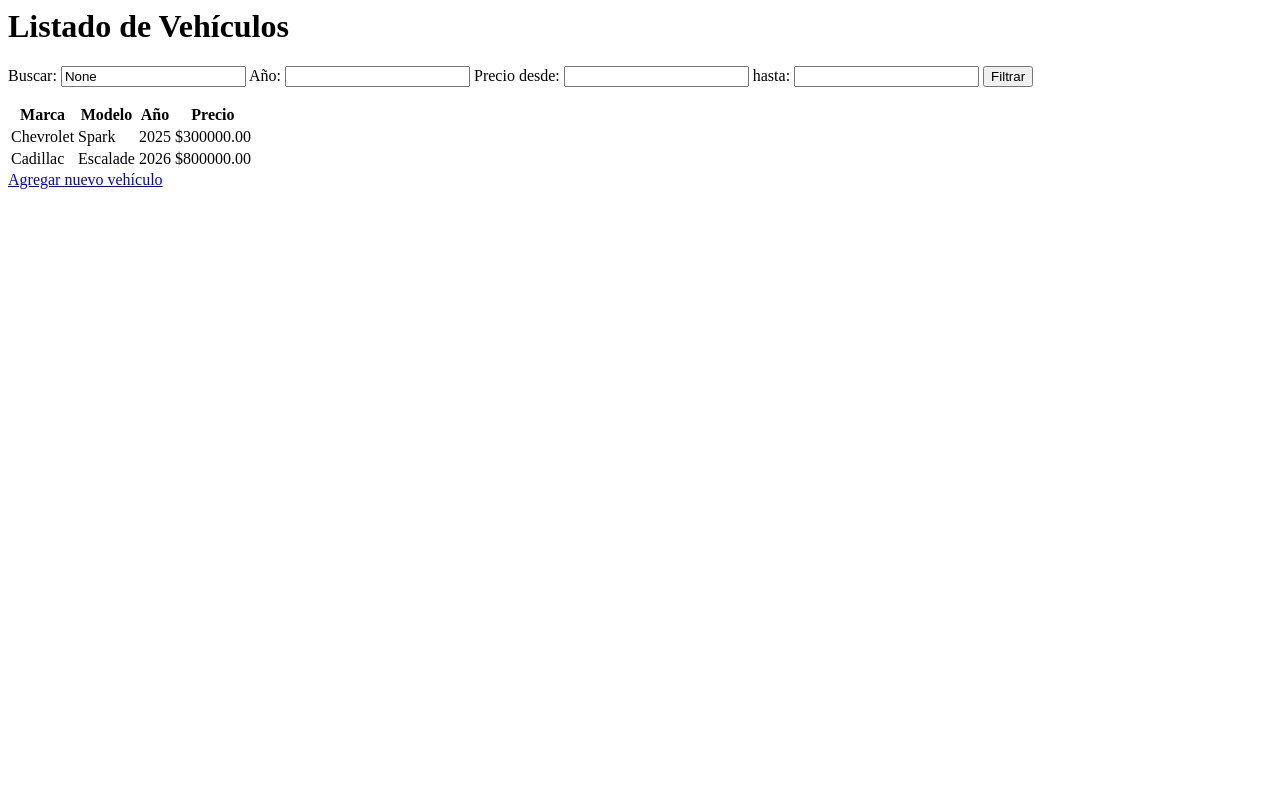
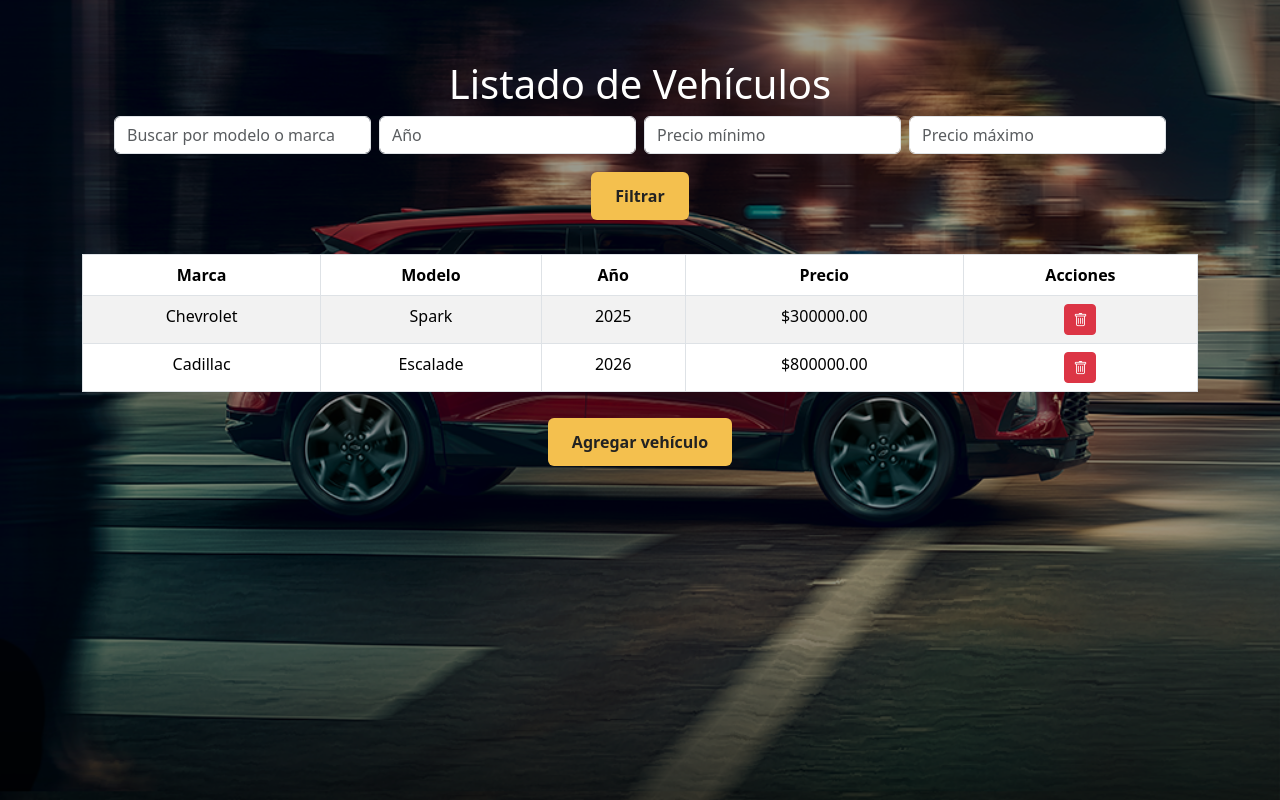
Before and after one commit to robertcorw/form_rortiz, a Django app: page / in a window 1280 px wide. Run offline with Django 3.2, Linux system fonts and the light colour scheme; data comes from the database, SQL or seed files in the repository; both versions use the stored data as it was after the commit.

Commit message:
formato a formularios

```diff
--- a/project/project/settings.py
+++ b/project/project/settings.py
@@ -124,7 +124,7 @@
 # Static files (CSS, JavaScript, Images)
 # https://docs.djangoproject.com/en/3.2/howto/static-files/
 
-STATIC_URL = '/static/'
+STATIC_URL = '/vehiculos/static/'
 
 # Default primary key field type
 # https://docs.djangoproject.com/en/3.2/ref/settings/#default-auto-field
--- /dev/null
+++ b/project/vehiculos/templates/base.html
@@ -0,0 +1,70 @@
+{% load static %}
+<!DOCTYPE html>
+<html lang="es">
+<head>
+    <meta charset="UTF-8">
+    <title>{% block title %}Experiencia Chevrolet{% endblock %}</title>
+    <link href="https://cdn.jsdelivr.net/npm/bootstrap@5.3.3/dist/css/bootstrap.min.css" rel="stylesheet">
+    <link href="https://cdn.jsdelivr.net/npm/bootstrap-icons@1.10.5/font/bootstrap-icons.css" rel="stylesheet">
+
+    <style>
+        body, html {
+            height: 100%;
+            margin: 0;
+        }
+
+        .background {
+            background-image: url("{% static 'vehiculos/img/background.png' %}");
+            background-size: cover;
+            background-position: center;
+            min-height: 100vh;
+            position: relative;
+            color: white;
+        }
+
+        .overlay {
+            position: absolute;
+            top: 0; left: 0;
+            width: 100%; height: 100%;
+            background: rgba(0, 0, 0, 0.4);
+        }
+
+        .content {
+            position: relative;
+            z-index: 2;
+            padding-top: 60px;
+            padding-bottom: 60px;
+        }
+
+        .btn-custom {
+            background-color: #f4c04e;
+            color: #222;
+            font-weight: bold;
+            border: none;
+            padding: 12px 24px;
+            margin: 10px;
+        }
+
+        .form-control, .btn {
+            max-width: 400px;
+        }
+
+        table {
+            color: white;
+        }
+
+        th, td {
+            background-color: rgba(0, 0, 0, 0.3);
+        }
+
+    </style>
+</head>
+<body>
+    <div class="background">
+        <div class="overlay"></div>
+        <div class="container content text-center">
+            {% block content %}{% endblock %}
+        </div>
+    </div>
+</body>
+</html>
--- a/project/vehiculos/templates/vehiculos/lista_vehiculos.html
+++ b/project/vehiculos/templates/vehiculos/lista_vehiculos.html
@@ -1,17 +1,31 @@
+{% extends 'base.html' %}
+{% block title %}Listado de Vehículos{% endblock %}
+
+{% block content %}
 <h1>Listado de Vehículos</h1>
 
-<form method="get">
-    Buscar: <input type="text" name="q" value="{{ query }}">
-    Año: <input type="number" name="anio" value="{{ anio }}">
-    Precio desde: <input type="number" step="0.01" name="precio_min" value="{{ precio_min }}">
-    hasta: <input type="number" step="0.01" name="precio_max" value="{{ precio_max }}">
-    <button type="submit">Filtrar</button>
+<form method="get" class="row justify-content-center g-2 mb-4">
+    <div class="col-auto">
+        <input type="text" name="q" class="form-control" placeholder="Buscar por modelo o marca" value="{{ query }}">
+    </div>
+    <div class="col-auto">
+        <input type="number" name="anio" class="form-control" placeholder="Año" value="{{ anio }}">
+    </div>
+    <div class="col-auto">
+        <input type="number" step="0.01" name="precio_min" class="form-control" placeholder="Precio mínimo" value="{{ precio_min }}">
+    </div>
+    <div class="col-auto">
+        <input type="number" step="0.01" name="precio_max" class="form-control" placeholder="Precio máximo" value="{{ precio_max }}">
+    </div>
+    <div class="col-auto">
+        <button type="submit" class="btn btn-custom">Filtrar</button>
+    </div>
 </form>
 
-<table>
+<table class="table table-bordered table-hover table-striped">
     <thead>
         <tr>
-            <th>Marca</th><th>Modelo</th><th>Año</th><th>Precio</th>
+            <th>Marca</th><th>Modelo</th><th>Año</th><th>Precio</th><th>Acciones</th>
         </tr>
     </thead>
     <tbody>
@@ -21,11 +35,15 @@
                 <td>{{ v.modelo }}</td>
                 <td>{{ v.anio }}</td>
                 <td>${{ v.precio }}</td>
+                 <td>
+                    <a href="{% url 'eliminar_vehiculo' v.id %}" class="btn btn-danger btn-sm" onclick="return confirm('¿Estás seguro de eliminar este vehículo?');"><i class="bi bi-trash"></i></a>
+                </td>
             </tr>
         {% empty %}
-            <tr><td colspan="4">No hay vehículos.</td></tr>
+            <tr><td colspan="4">No hay vehículos registrados.</td></tr>
         {% endfor %}
     </tbody>
 </table>
 
-<a href="{% url 'alta_vehiculo' %}">Agregar nuevo vehículo</a>
+<a href="{% url 'alta_vehiculo' %}" class="btn btn-custom">Agregar vehículo</a>
+{% endblock %}
--- a/project/vehiculos/urls.py
+++ b/project/vehiculos/urls.py
@@ -2,6 +2,8 @@
 from . import views
 
 urlpatterns = [
+    # path('welcome', views.welcome, name='welcome'),
     path('alta/', views.alta_vehiculo, name='alta_vehiculo'),
     path('', views.lista_vehiculos, name='lista_vehiculos'),
+    path('eliminar/<int:vehiculo_id>/', views.eliminar_vehiculo, name='eliminar_vehiculo'),
 ]
--- a/project/vehiculos/views.py
+++ b/project/vehiculos/views.py
@@ -1,7 +1,10 @@
-from django.shortcuts import render, redirect
+from django.shortcuts import render, redirect, get_object_or_404
 from .models import Vehiculo
 from .forms import VehiculoForm
 from django.db.models import Q
+
+def welcome(request):
+    return render(request, 'vehiculos/welcome.html')
 
 def alta_vehiculo(request):
     form = VehiculoForm(request.POST or None)
@@ -23,6 +26,8 @@
         vehiculos = vehiculos.filter(
             Q(modelo__icontains=query) | Q(marca__icontains=query)
         )
+    else:
+        query = ''
 
     if anio:
         vehiculos = vehiculos.filter(anio=anio)
@@ -40,3 +45,9 @@
         'precio_max': precio_max,
     }
     return render(request, 'vehiculos/lista_vehiculos.html', context)
+
+def eliminar_vehiculo(request, vehiculo_id):
+    vehiculo = get_object_or_404(Vehiculo, id=vehiculo_id)
+    vehiculo.activo = False
+    vehiculo.save()
+    return redirect('lista_vehiculos')
```
Also changed, not shown: project/vehiculos/templates/vehiculos/alta_vehiculo.html (+9 -3 lines), project/vehiculos/templates/vehiculos/welcome.html (added, +10 -0 lines), project/db.sqlite3, project/vehiculos/static/vehiculos/img/background.png (added), project/vehiculos/static/vehiculos/img/chevrolet_welcome.jpg (added).
